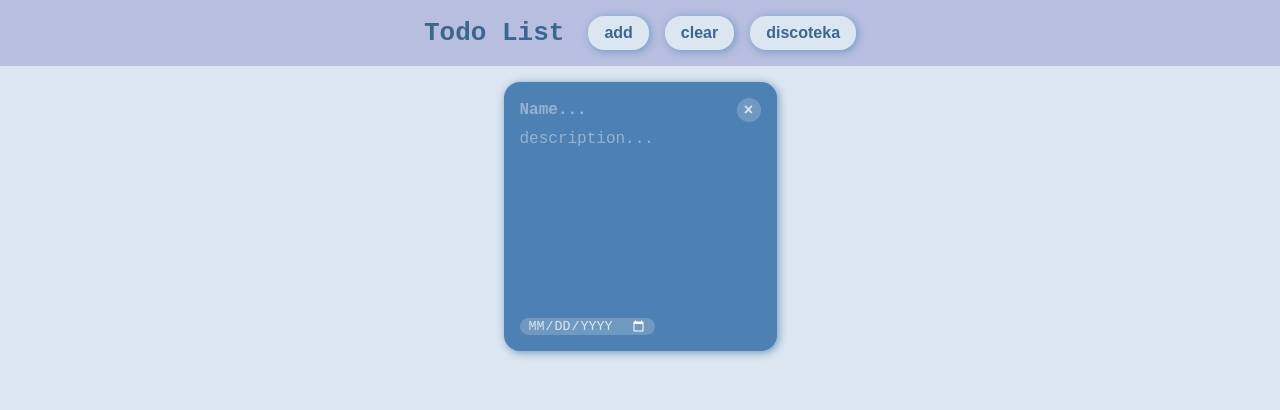
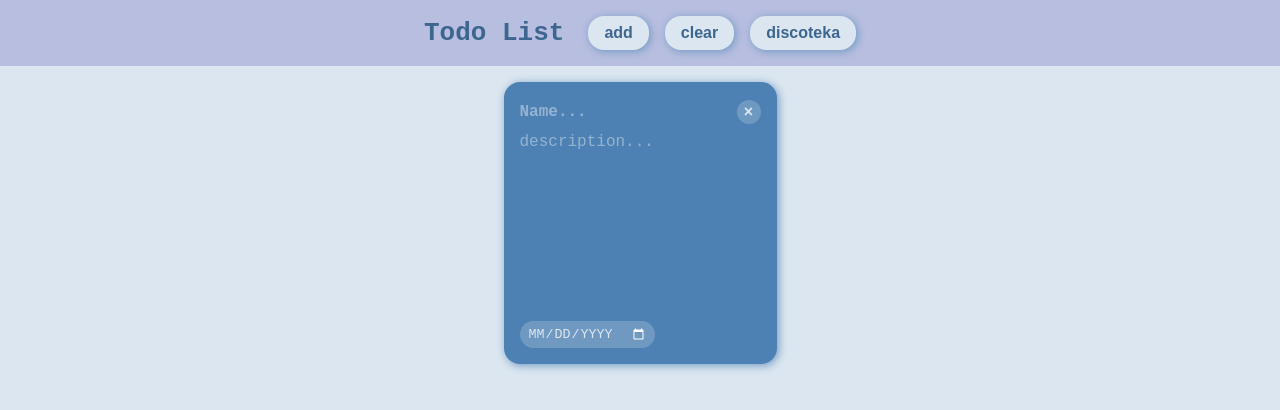
Before and after one commit to Kivthor/vue-todo-list, a Vue app: page / in a window 1280 px wide. Both pictures are taken after a click on the button "add". Shown: the top 410 px of the page. Built offline with nearby package versions, Linux system fonts and the light colour scheme.

Commit message:
css fixes

```diff
--- a/src/components/TodoItem.vue
+++ b/src/components/TodoItem.vue
@@ -73,6 +73,8 @@ const editTask = () => {
 
 .todo-item-top {
   display: flex;
+  min-height: 1.7rem;
+  align-items: center;
   gap: .5rem;
   border: var(--border-container);
 }
@@ -166,6 +168,7 @@ button:active {
 
 .todo-item-footer {
   display: flex;
+  min-height: 1.7rem;
   flex-flow: row nowrap;
   justify-content: space-between;
   gap: .5rem;
@@ -173,7 +176,7 @@ button:active {
 }
 
 .todo-item-date-input {
-  padding: 0 .5rem;
+  padding: 0rem .5rem;
   text-transform: uppercase;
   font-family: monospace;
   background-color: var(--main-color-lighter);
```
